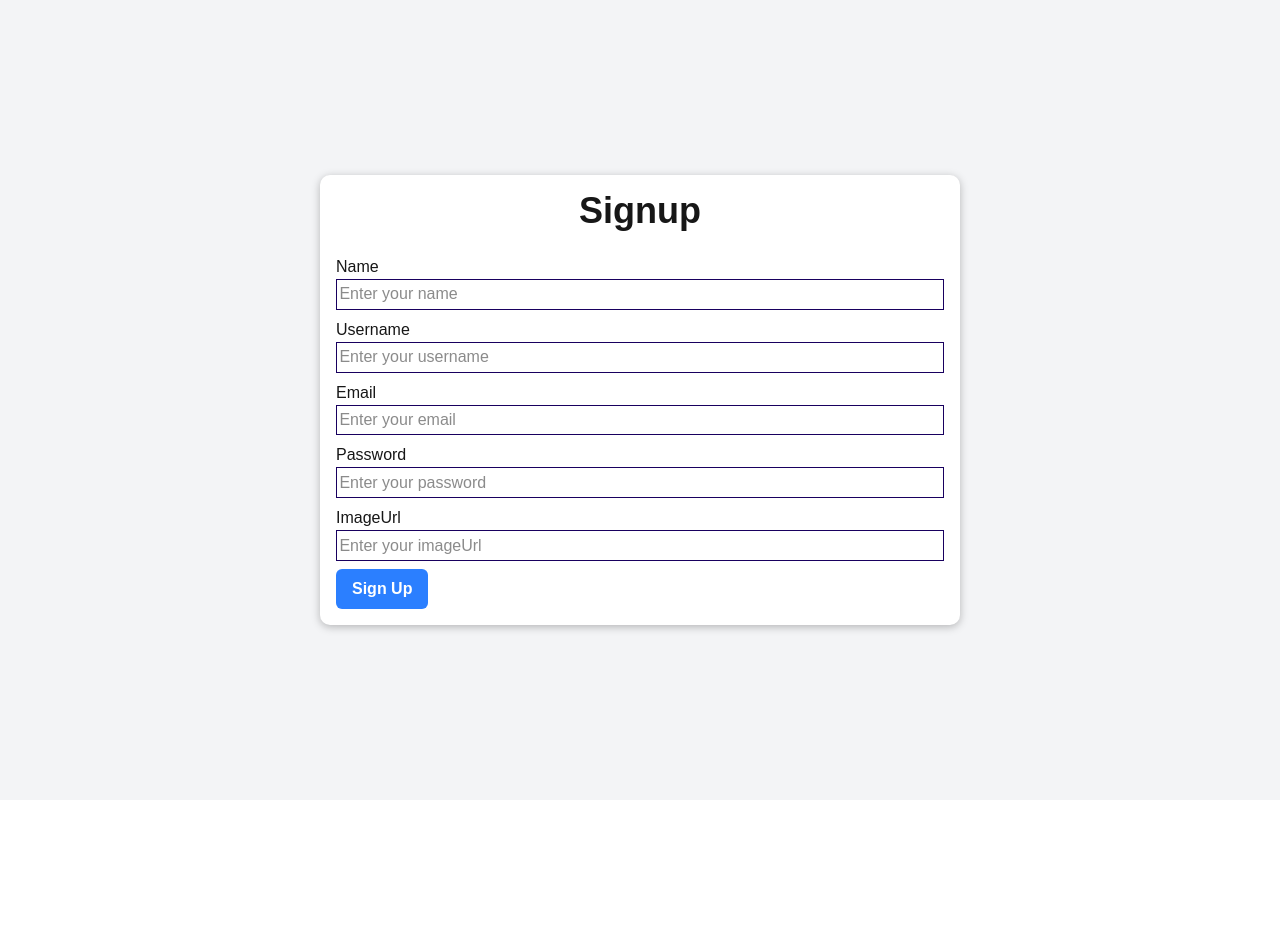
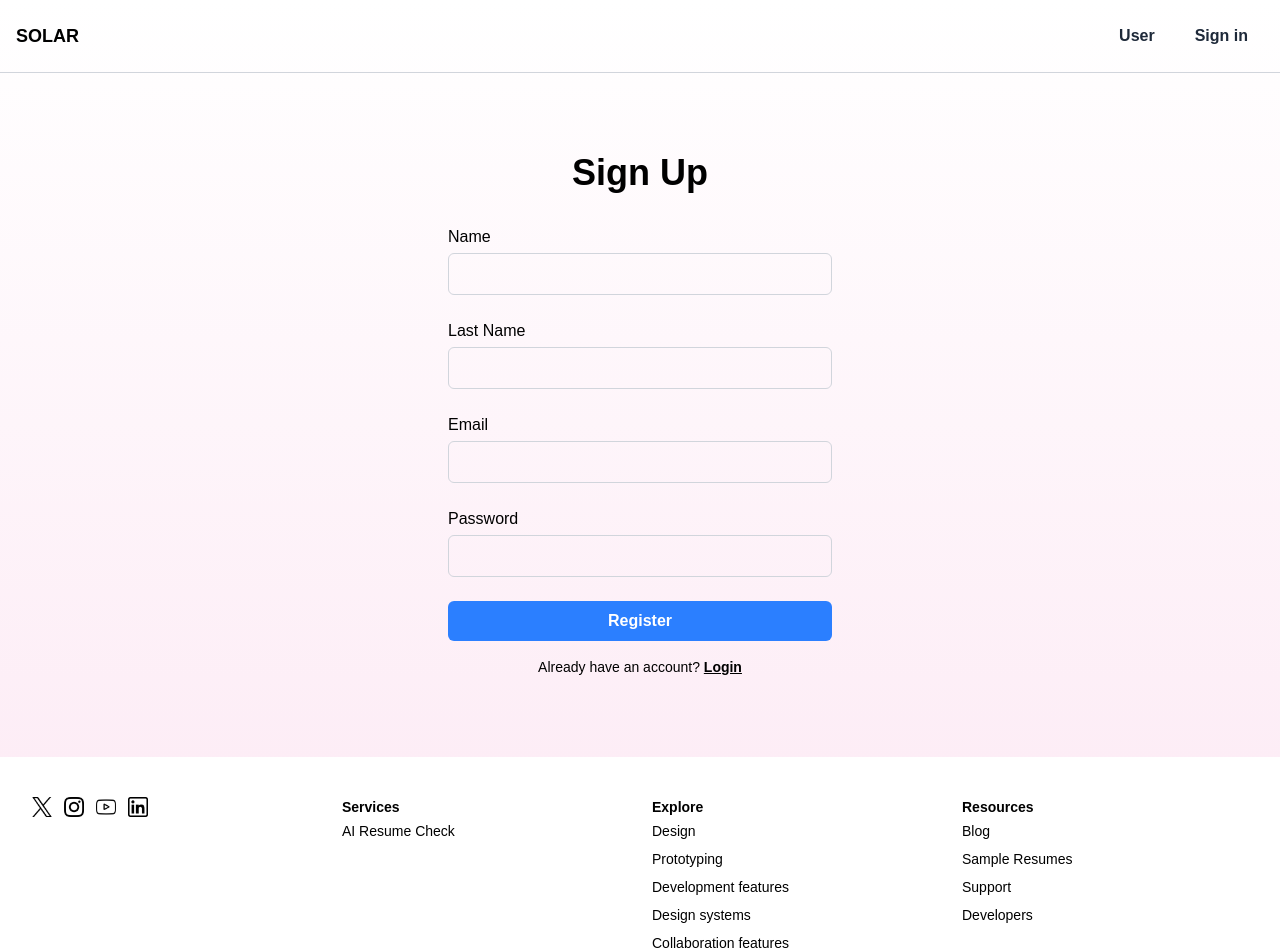
Before and after one commit to jp72764/CSCI4300, a Next.js app in the folder solar_site/: page /Signup in a window 1280 px wide. Shown: the top 952 px of the page. Before the commit the page ends 800 px from the top, so only its background shows below. Built offline with nearby package versions, Linux system fonts and the light colour scheme.

Commit message:
Signup page done

```diff
--- a/solar_site/src/app/components/Signup.tsx
+++ b/solar_site/src/app/components/Signup.tsx
@@ -1,9 +1,7 @@
 "use client";
 
 import { useState } from "react";
-import Card from "./Card";
 import Button from "./Button";
-import styles from "./Signup.module.css";
 
 export default function Signup({ onAddUser }: { onAddUser: (user: any) => void }) {
   const [formData, setFormData] = useState({
@@ -26,25 +24,74 @@ export default function Signup({ onAddUser }: { onAddUser: (user: any) => void }
   };
 
   return (
-    <div className="flex justify-center items-center min-h-screen bg-gray-100 py-3">
-      <Card className={`${styles.input} w-full max-w-lg p-3 bg-white shadow-md rounded-md`}>
-        <h1 className="text-4xl font-bold mb-6 text-center">Signup</h1>
-        <form onSubmit={handleSubmit}>
-          {["name", "username", "email", "password", "imageUrl"].map((field) => (
-            <div key={field}>
-              <label htmlFor={field}>{field.charAt(0).toUpperCase() + field.slice(1)}</label>
+    <div className="min-h-screen flex flex-col bg-gradient-to-b from-white to-pink-100 text-black">
+      <header className="w-full flex justify-between items-center p-4 border-b border-gray-300">
+        <span className="text-lg font-semibold">SOLAR</span>
+        <div className="space-x-2">
+          <Button variant="ghost">User</Button>
+          <Button variant="ghost">Sign in</Button>
+        </div>
+      </header>
+
+      <main className="flex flex-col items-center justify-center flex-1 px-4 py-12">
+       <div className="w-full max-w-md p-8">
+        <h1 className="text-4xl font-bold mb-8 text-center text-black">Sign Up</h1>
+          <form onSubmit={handleSubmit} className="space-y-6 text-black">
+            {["name", "username", "email", "password"].map((field) => (
+              <div key={field} className="flex flex-col">
+                <label htmlFor={field} className="mb-1 font-medium text-black">
+                  {field === "username" ? "Last Name" : field.charAt(0).toUpperCase() + field.slice(1)}
+                </label>
                 <input
                   name={field}
                   value={formData[field as keyof typeof formData]}
                   onChange={handleChange}
                   type={field === "password" ? "password" : field === "email" ? "email" : "text"}
-                placeholder={`Enter your ${field}`}
+                  className="border border-gray-300 rounded-md px-3 py-2 focus:outline-none focus:ring-2 focus:ring-yellow-400 text-black"
                 />
               </div>
             ))}
-          <Button type="submit">Sign Up</Button>
+            <Button type="submit" className="w-full bg-black text-white hover:bg-gray-800">
+              Register
+            </Button>
           </form>
-      </Card>
+          <p className="text-center text-sm mt-4 text-black">
+            Already have an account?{" "}
+            <span className="font-semibold underline cursor-pointer">Login</span>
+          </p>
+        </div>
+      </main>
+
+      <footer className="bg-white px-8 py-10 grid grid-cols-1 md:grid-cols-4 gap-6 text-sm text-black">
+        <div className="flex flex-col space-y-2">
+          <div className="flex space-x-3">
+            <img src="/icons/twitter.png" alt="X" className="h-5 w-5" />
+            <img src="/icons/instagram.png" alt="Instagram" className="h-5 w-5" />
+            <img src="/icons/youtube.png" alt="YouTube" className="h-5 w-5" />
+            <img src="/icons/linkedin.png" alt="LinkedIn" className="h-5 w-5" />
+          </div>
+        </div>
+        <div className="flex flex-col space-y-2">
+          <h4 className="font-semibold mb-1">Services</h4>
+          <span>AI Resume Check</span>
+        </div>
+        <div className="flex flex-col space-y-2">
+          <h4 className="font-semibold mb-1">Explore</h4>
+          <span>Design</span>
+          <span>Prototyping</span>
+          <span>Development features</span>
+          <span>Design systems</span>
+          <span>Collaboration features</span>
+          <span>Design process</span>
+        </div>
+        <div className="flex flex-col space-y-2">
+          <h4 className="font-semibold mb-1">Resources</h4>
+          <span>Blog</span>
+          <span>Sample Resumes</span>
+          <span>Support</span>
+          <span>Developers</span>
+        </div>
+      </footer>
     </div>
   );
 }
```
Lines whose indentation alone changed are shown as unchanged.
